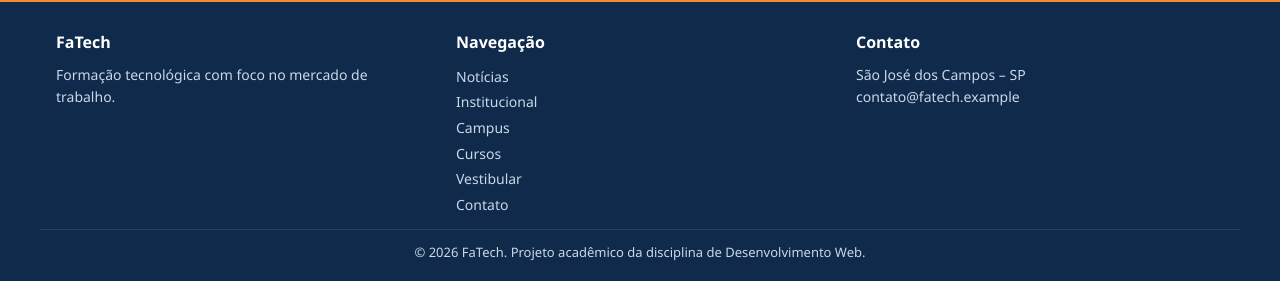
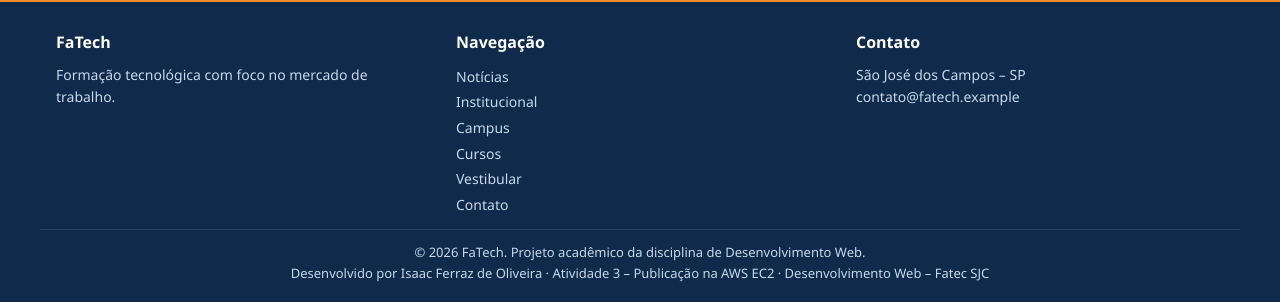
Before and after one commit to isaac-ferraz/desenvolvimento_web, a Flask app: page /campus in a window 1280 px wide. Shown: the part 1878-2180 px from the top of the page. Before the commit the page ends 2159 px from the top, so only its background shows below. Run offline with Flask 3, Linux system fonts and the light colour scheme.

Commit message:
feat: prepara o projeto para publicação na AWS EC2
- app.run escutando em 0.0.0.0:5000 para aceitar conexões externas
- rodapé com nome completo e identificação da Atividade 3
- passo a passo de publicação no EC2 no README

```diff
--- a/app.py
+++ b/app.py
@@ -95,4 +95,4 @@ def enviar():
 
 
 if __name__ == "__main__":
-    app.run(debug=True)
+    app.run(host="0.0.0.0", port=5000)
--- a/templates/base.html
+++ b/templates/base.html
@@ -62,7 +62,10 @@
       <p>São José dos Campos – SP<br>contato@fatech.example</p>
     </div>
   </div>
-  <div class="copy">&copy; 2026 FaTech. Projeto acadêmico da disciplina de Desenvolvimento Web.</div>
+  <div class="copy">
+    &copy; 2026 FaTech. Projeto acadêmico da disciplina de Desenvolvimento Web.<br>
+    Desenvolvido por Isaac Ferraz de Oliveira · Atividade 3 – Publicação na AWS EC2 · Desenvolvimento Web – Fatec SJC
+  </div>
 </footer>
 
 </body>
```
Also changed, not shown: README.md.
